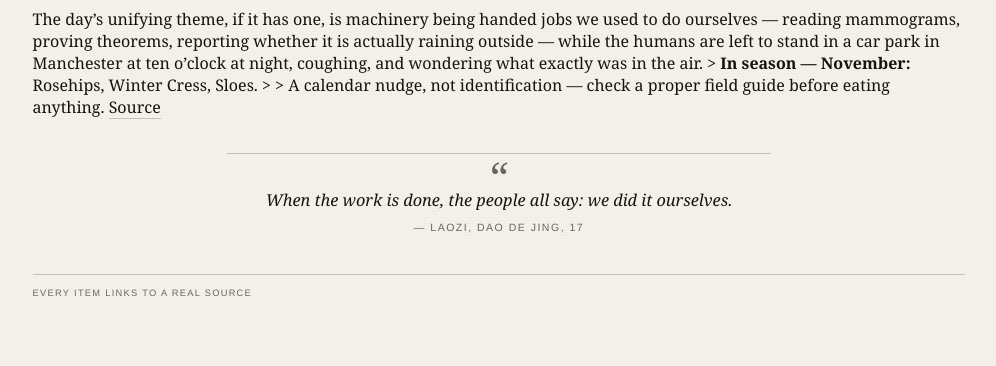
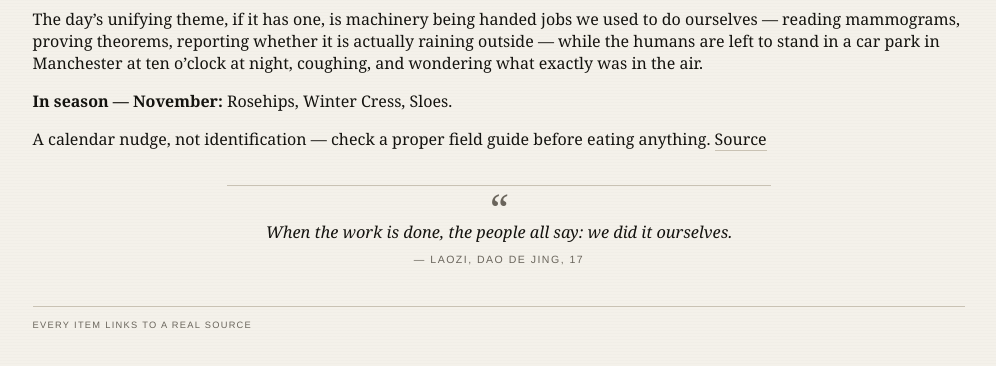
Before and after one commit to LordPhoenixSalvation/morningstarnews, a plain HTML site: page index.html in a window 1280 px wide. Shown: the part 4206-4572 px from the top of the page, without its empty margins (141-1137 px from the left). Drawn offline with Linux system fonts and the light colour scheme.

Commit message:
Edition: 2026-11-23

```diff
--- a/index.html
+++ b/index.html
@@ -185,11 +185,11 @@ href="https://9to5google.com/2026/11/22/pixel-weather-report/">source</a></p></d
 jobs we used to do ourselves — reading mammograms, proving theorems,
 reporting whether it is actually raining outside — while the humans are
 left to stand in a car park in Manchester at ten o’clock at night,
-coughing, and wondering what exactly was in the air. &gt; <strong>In
-season — November:</strong> Rosehips, Winter Cress, Sloes. &gt; &gt; A
-calendar nudge, not identification — check a proper field guide before
-eating anything. <a
-href="https://thenas.org.uk/November-Foraging">Source</a></p><div class="epigraph"><span class="q" aria-hidden="true">&ldquo;</span><p>When the work is done, the people all say: we did it ourselves.</p><p class="src">&mdash; Laozi, Dao De Jing, 17</p></div>
+coughing, and wondering what exactly was in the air.</p>
+<div class="forage"><p><strong>In season — November:</strong> Rosehips, Winter Cress,
+Sloes.</p><p>A calendar nudge, not identification — check a proper field guide
+before eating anything. <a
+href="https://thenas.org.uk/November-Foraging">Source</a></p></div><div class="epigraph"><span class="q" aria-hidden="true">&ldquo;</span><p>When the work is done, the people all say: we did it ourselves.</p><p class="src">&mdash; Laozi, Dao De Jing, 17</p></div>
 </main>
 <footer class="site">
   <span>Every item links to a real source</span>
```
Also changed, not shown: posts/2026-11-23.html (+5 -5 lines).
